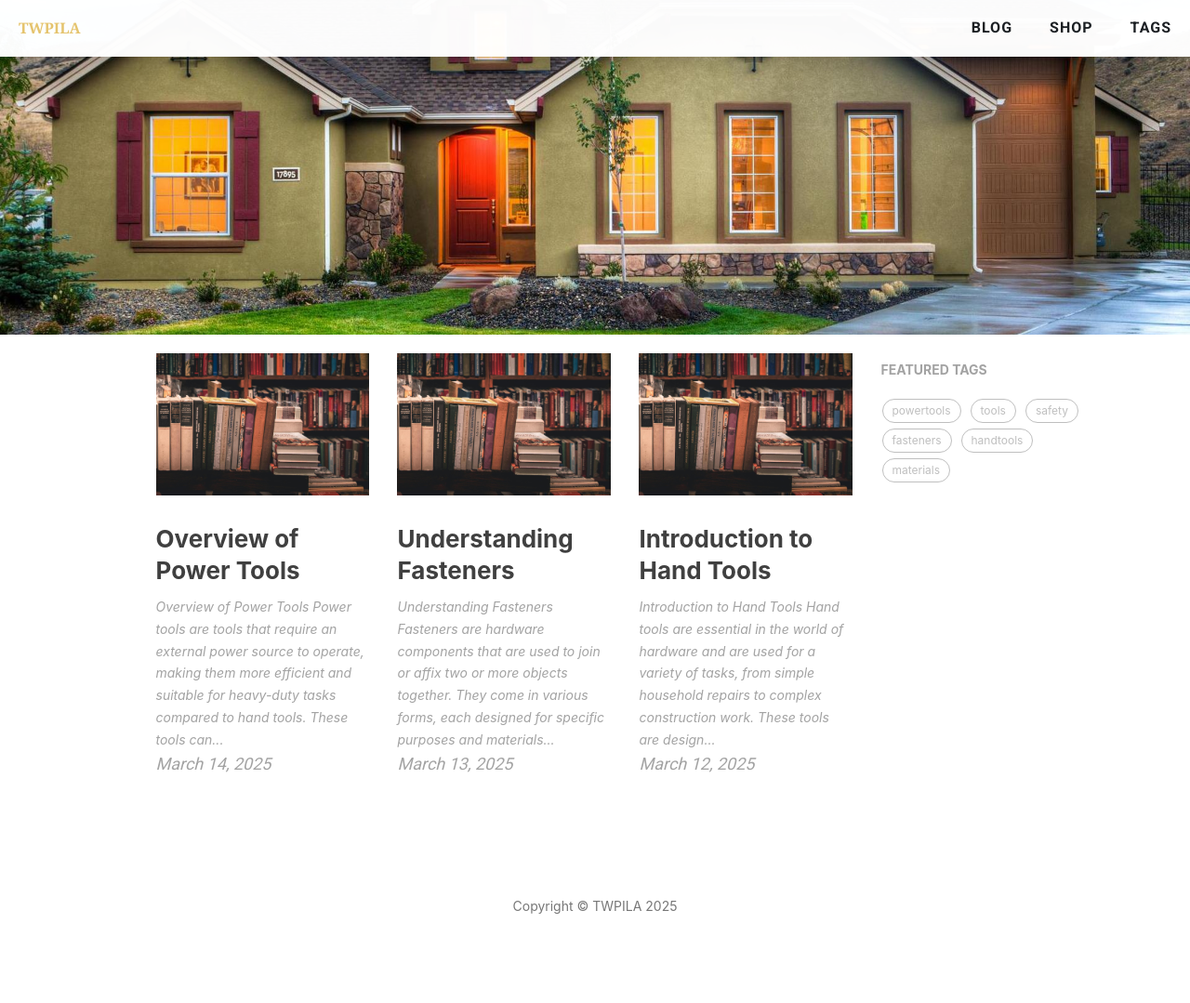
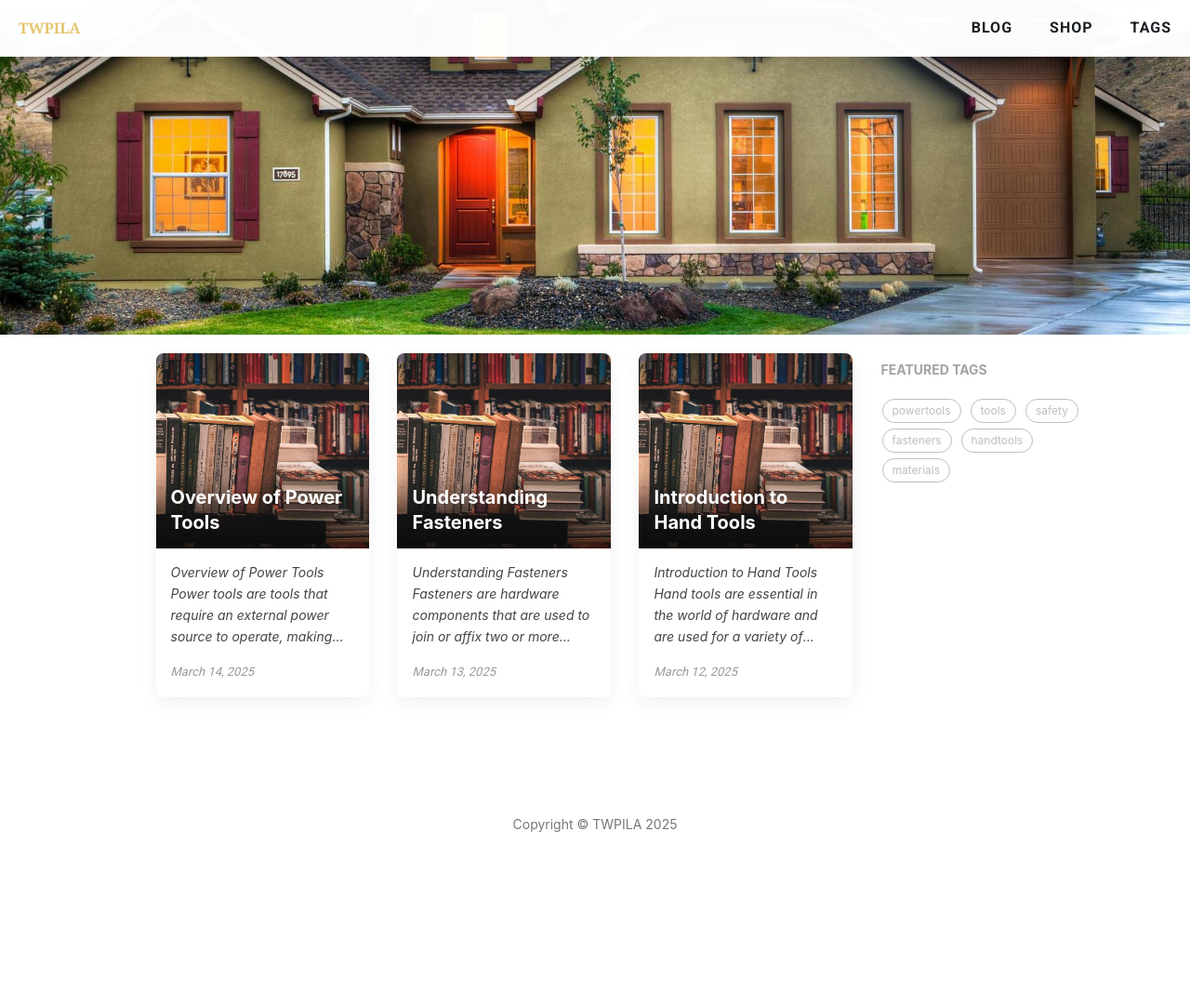
Before and after one commit to twpila/twpila.github.io, a Jekyll site: the page built from index.html, in a window 1280 px wide. Shown: the whole page at 93% size. Built offline with Jekyll 4.4.1, drawn with Linux system fonts in a browser that asks for light colours; nearby versions of some CDN libraries; the list of posts is cut into pages by our own code; comment, search, counter and statistics services are not loaded; after the commit the page ends 991 px from its top, so only the background shows below that.

Commit message:
Improve homepage card design

```diff
--- a/index.html
+++ b/index.html
@@ -5,28 +5,95 @@ header_hide_subtitle: true
 description: ""
 ---
 
+<style>
+  /* 首页卡片样式（仅作用于本页） */
+  .home-post-card{
+    border-radius: 8px;
+    overflow: hidden;
+    background: #fff;
+    box-shadow: 0 6px 20px rgba(0,0,0,.06);
+    transition: transform .2s ease, box-shadow .2s ease;
+    margin-bottom: 30px;
+  }
+  .home-post-card:hover{
+    transform: translateY(-2px);
+    box-shadow: 0 10px 28px rgba(0,0,0,.12);
+  }
+  .home-post-card .post-cover{
+    position: relative;
+  }
+  .home-post-card .post-cover img{
+    width: 100%;
+    height: 210px; /* 近似 16:9，兼容性更好；如需更高可改 240px */
+    object-fit: cover;
+    display: block;
+  }
+  .home-post-card .post-cover .cover-gradient{
+    position: absolute;
+    left: 0;
+    right: 0;
+    bottom: 0;
+    padding: 14px 16px;
+    color: #fff;
+    background: linear-gradient(180deg, rgba(0,0,0,0) 0%, rgba(0,0,0,.55) 100%);
+  }
+  .home-post-card .post-cover .cover-gradient .post-title{
+    margin: 0;
+    font-size: 20px;
+    line-height: 1.35;
+  }
+  .home-post-card .post-cover .cover-gradient .post-subtitle{
+    margin: 6px 0 0 0;
+    font-size: 14px;
+    font-weight: normal;
+    opacity: .92;
+  }
+  .home-post-card .card-body{
+    padding: 14px 16px 10px 16px;
+  }
+  .home-post-card .post-content-preview{
+    color: #444;
+    line-height: 1.65;
+    overflow: hidden;
+    display: -webkit-box;
+    -webkit-box-orient: vertical;
+    -webkit-line-clamp: 4; /* 约 4 行 */
+    max-height: calc(1.65em * 4);
+  }
+  .home-post-card .post-meta{
+    padding: 0 16px 16px 16px;
+    color: #999;
+    margin: 6px 0 0 0;
+    font-size: 13px;
+  }
+  /* 移动端优化：拉高封面可读性 */
+  @media (max-width: 480px){
+    .home-post-card .post-cover img{ height: 200px; }
+  }
+</style>
+
 <div class="row">
 {% for post in paginator.posts %}
   <div class="col-xs-12 col-sm-6 col-lg-4">
-    <div class="post-preview">
+    <div class="post-preview home-post-card">
       <a href="{{ post.url | prepend: site.baseurl }}">
         <div class="post-cover">
           <img class="img-responsive" alt="{{ post.title }}" src="{{ site.baseurl }}/{% if post.header-img %}{{ post.header-img }}{% else %}{{ site.header-img }}{% endif %}">
+          <div class="cover-gradient">
+            <h2 class="post-title">{{ post.title }}</h2>
+            {% if post.subtitle %}
+            <h3 class="post-subtitle">{{ post.subtitle }}</h3>
+            {% endif %}
           </div>
-        <h2 class="post-title">
-            {{ post.title }}
-        </h2>
-        {% if post.subtitle %}
-        <h3 class="post-subtitle">
-            {{ post.subtitle }}
-        </h3>
-        {% endif %}
+        </div>
+        <div class="card-body">
           <div class="post-content-preview">
               {% if post.lang == 'en' %}
                   {{ post.content | strip_html | truncate:300 }}
               {% else %}
                   {{ post.content | strip_html | truncate:200 }}
               {% endif %}
+          </div>
         </div>
       </a>
       <p class="post-meta">
```
Lines whose indentation alone changed are shown as unchanged.
